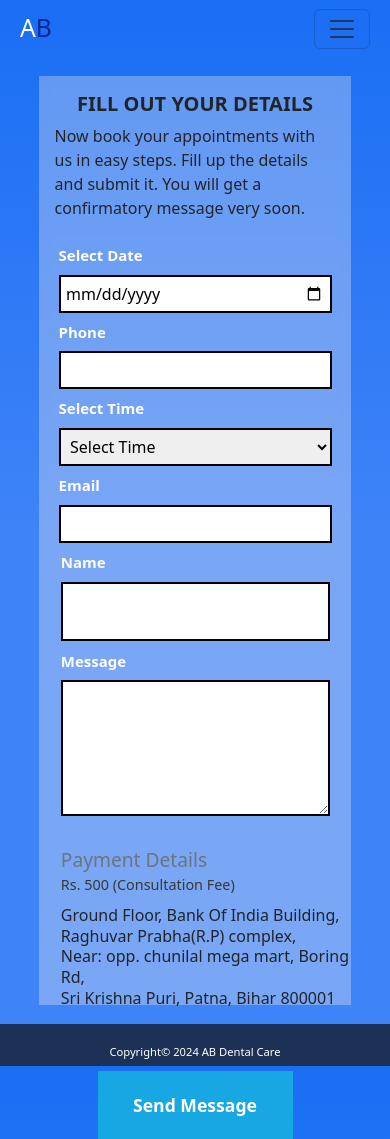
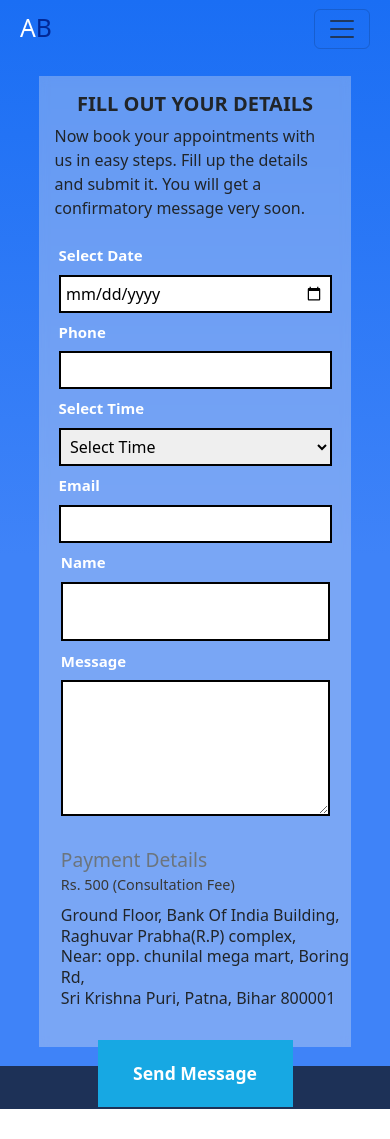
Before and after one commit to iamfaizandev/abdental, a website: page src/pages/appointment/index.html in a window 390 px wide. After the commit the page ends 1109 px from the top, so only its background shows below. Drawn offline with nearby package versions, Linux system fonts and the light colour scheme.

Commit message:
Update style.css

```diff
--- a/src/pages/appointment/style.css
+++ b/src/pages/appointment/style.css
@@ -120,7 +120,7 @@ footer {
   .form-bg {
     width: 80vw;
     border-radius: 0;
-    height: 110vh;
+    height: 115vh;
   }
   .form {
     padding: 0% 0% 0% 0%;
@@ -154,7 +154,7 @@ footer {
   .customizeBtn {
     display: block;
     margin: auto;
-    margin-top: 20%;
+    margin-top: 10%;
     margin-bottom: 5%;
     width: 50vw;
     height: 8vh;
```
